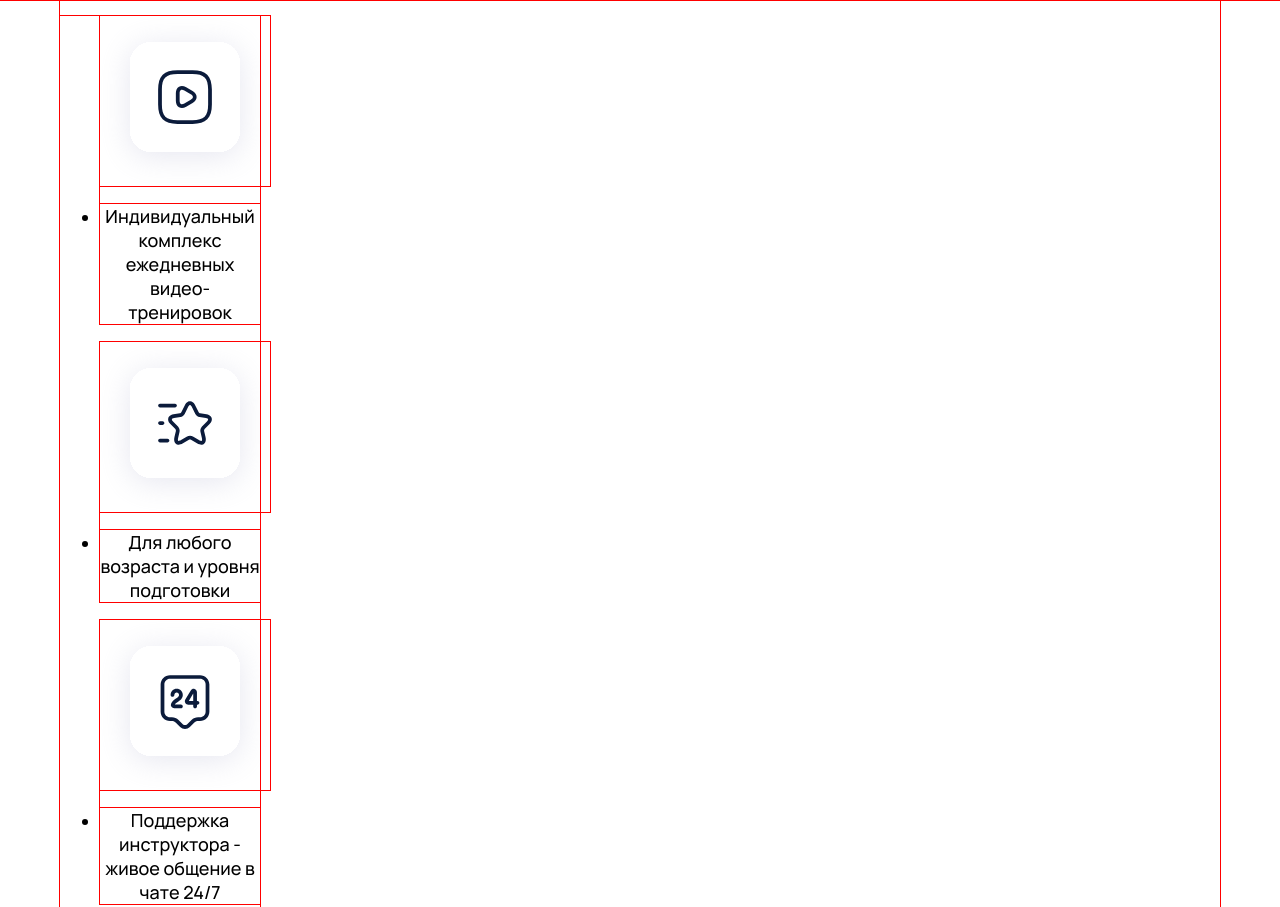
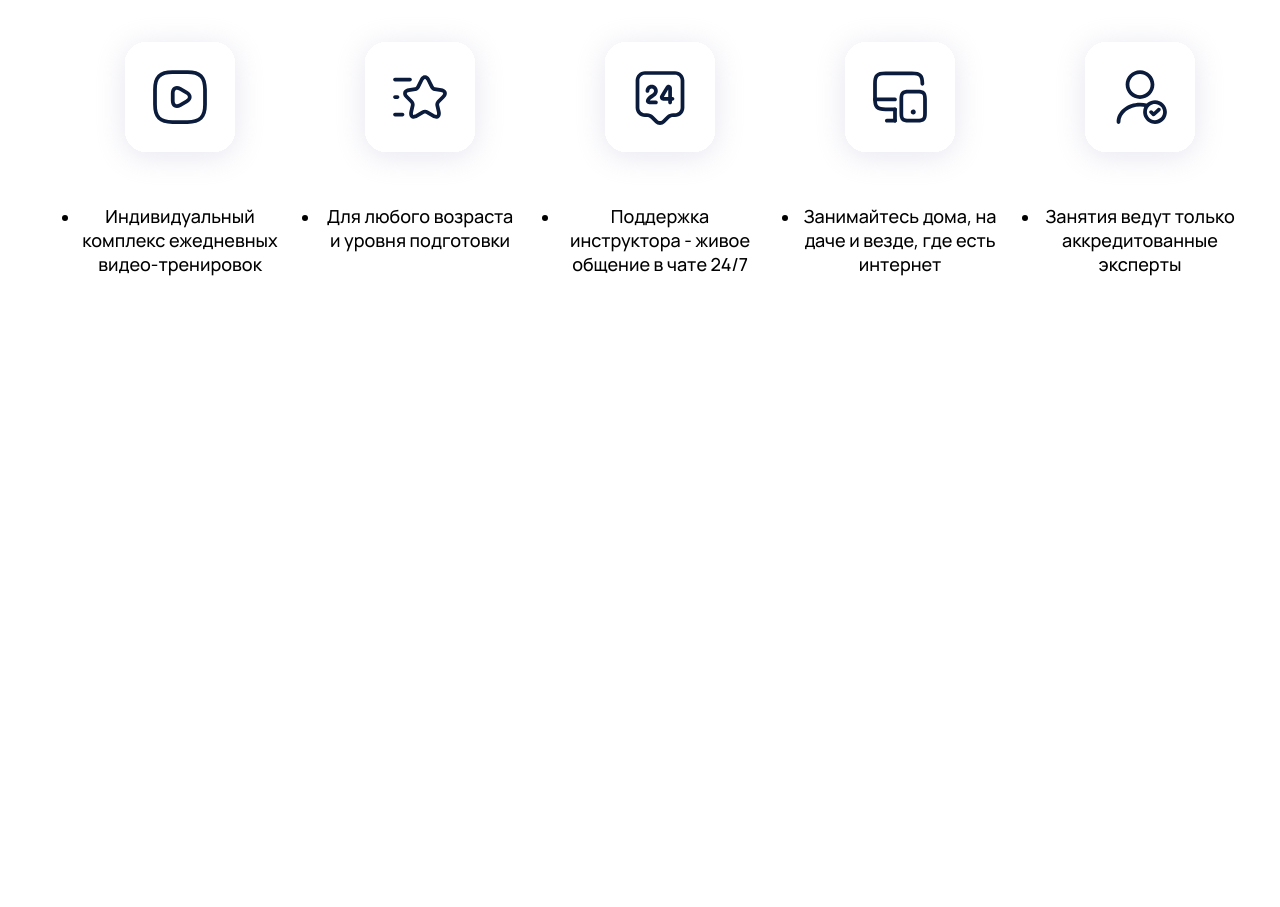
Before and after one commit to EasyDo-project/easydo-webpack, a website built with webpack: page src/pages/index.html in a window 1280 px wide. Shown: the top 907 px of the page. After the commit the page ends 800 px from the top, so only its background shows below. Built offline with nearby package versions, Linux system fonts and the light colour scheme.

Commit message:
fix flex err

```diff
--- a/src/pages/index.html
+++ b/src/pages/index.html
@@ -1,6 +1,5 @@
 <!DOCTYPE html>
 <html lang="en">
-
 	<head>
 		<meta charset="UTF-8" />
 		<link rel="icon" href="/favicon.ico" />
@@ -22,35 +21,63 @@
 		<main>
 			<section class="icons">
 				<ul class="icons__list">
-				<li class="icons__item1">
-					<img class="icons__image" src="<%=require('../images/icon__item1.svg')%>" alt="Видеозапись" />
-					<p class="icons__description">Индивидуальный комплекс ежедневных видео-тренировок</p>
+					<li class="icons__item">
+						<img
+							class="icons__image"
+							src="<%=require('../images/icon__item1.svg')%>"
+							alt="Видеозапись"
+						/>
+						<p class="icons__description">
+							Индивидуальный комплекс ежедневных видео-тренировок
+						</p>
 					</li>
 
-				<li class="icons__item2">
-					<img class="icons__image" src="<%=require('../images/icon__item2.svg')%>" alt="Уровень" />
-					<p class="icons__description">Для любого возраста и уровня подготовки</p>
+					<li class="icons__item">
+						<img
+							class="icons__image"
+							src="<%=require('../images/icon__item2.svg')%>"
+							alt="Уровень"
+						/>
+						<p class="icons__description">
+							Для любого возраста и уровня подготовки
+						</p>
 					</li>
 
-				<li class="icons__item3">
-					<img class="icons__image" src="<%=require('../images/icon__item3.svg')%>" alt="Чат-поддержка" />
-					<p class="icons__description">Поддержка инструктора - живое общение в чате 24/7</p>
+					<li class="icons__item">
+						<img
+							class="icons__image"
+							src="<%=require('../images/icon__item3.svg')%>"
+							alt="Чат-поддержка"
+						/>
+						<p class="icons__description">
+							Поддержка инструктора - живое общение в чате 24/7
+						</p>
 					</li>
 
-				<li class="icons__item4">
-					<img class="icons__image" src="<%=require('../images/icon__item4.svg')%>" alt="Интернет" />
-					<p class="icons__description">Занимайтесь дома, на даче и везде, где есть интернет</p>
+					<li class="icons__item">
+						<img
+							class="icons__image"
+							src="<%=require('../images/icon__item4.svg')%>"
+							alt="Интернет"
+						/>
+						<p class="icons__description">
+							Занимайтесь дома, на даче и везде, где есть интернет
+						</p>
 					</li>
 
-				<li class="icons__item5">
-					<img class="icons__image" src="<%=require('../images/icon__item5.svg')%>" alt="Специалист" />
-					<p class="icons__description">Занятия ведут только аккредитованные эксперты</p>
+					<li class="icons__item">
+						<img
+							class="icons__image"
+							src="<%=require('../images/icon__item5.svg')%>"
+							alt="Специалист"
+						/>
+						<p class="icons__description">
+							Занятия ведут только аккредитованные эксперты
+						</p>
 					</li>
 				</ul>
-
 			</section>
 		</main>
 		<footer></footer>
 	</body>
-
 </html>
--- a/src/scss/icons/icons.scss
+++ b/src/scss/icons/icons.scss
@@ -1,24 +1,19 @@
 * {
-    outline: 1px red solid;
 }
 
 .icons {
 	margin: 0 auto;
-    max-width: 1160px;
+	max-width: 1400px;
 	margin: 0 auto;
+	display: flex;
+	justify-content: center;
 	padding: 0;
 	padding-bottom: 136px;
 	box-sizing: border-box;
-    display: grid;
-    gap: 40px;
-    grid-template-columns: repeat(auto-fill, minmax(200px, 1fr));
 	overflow: hidden;
 
 	&__item {
 		width: 200px;
-        display: grid;
-        grid-template-rows: min-content min-content;
-        grid-template-columns: 1fr;
 	}
 
 	&__image {
@@ -35,9 +30,14 @@
 	}
 }
 
+.icons__list {
+	display: flex;
+	flex-wrap: wrap;
+	gap: 40px;
+}
+
 @media screen and (max-width: 1250px) {
 	.icons {
-        width: 800px;
 		margin: auto;
 
 		&__list {
@@ -45,9 +45,7 @@
 			margin: 0;
 			list-style-type: none;
 			width: 100%;
-            display: grid;
-            grid-template-columns: repeat (5, minmax(10px, 200px));
-            grid-template-rows: 1fr 1fr;
+			gap: 95px;
 			justify-items: center;
 			justify-content: center;
 			row-gap: 20px;
@@ -87,10 +85,8 @@
 	}
 }
 
-
-
-
-@media screen and (max-width: 980px) {}
+@media screen and (max-width: 980px) {
+}
 
 @media screen and (max-width: 800px) {
 	.icons {
```
Lines whose indentation alone changed are shown as unchanged.
